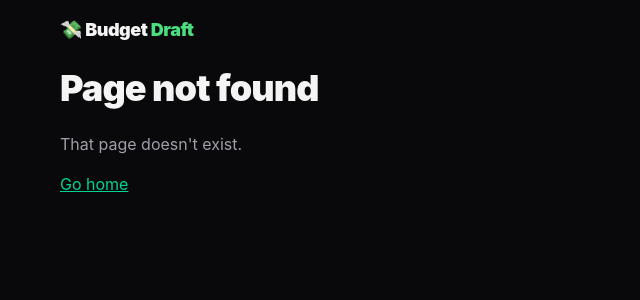
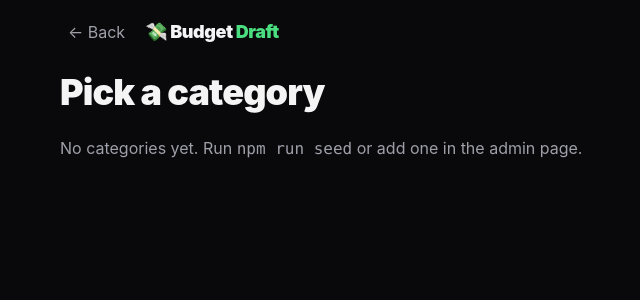
Before and after one commit to sarthak1757/20-_Budget, a React (Vite) app in the folder client/: page /new/bot in a window 1280 px wide. Before the commit this address had no page. Shown: the top 300 px of the page, without its empty margins (28-668 px from the left). Built offline with nearby package versions, Linux system fonts and the light colour scheme.

Commit message:
feat(client): add category picker page
Includes a small useAsync hook so every page handles loading, error and retry the same way.

```diff
--- a/client/src/App.tsx
+++ b/client/src/App.tsx
@@ -1,11 +1,13 @@
 import { Link, Route, Routes } from "react-router";
 import { PageShell } from "./components/ui";
+import { CategoryPickerPage } from "./pages/CategoryPickerPage";
 import { HomePage } from "./pages/HomePage";
 
 export function App() {
   return (
     <Routes>
       <Route path="/" element={<HomePage />} />
+      <Route path="/new/:mode" element={<CategoryPickerPage />} />
       <Route path="*" element={<NotFoundPage />} />
     </Routes>
   );
--- /dev/null
+++ b/client/src/lib/modes.ts
@@ -0,0 +1,9 @@
+import type { GameMode } from "@budget-draft/shared";
+
+// Turns the :mode URL segment into a GameMode, or null if it's not a real mode.
+export function parseMode(value: string | undefined): GameMode | null {
+  if (value === "local" || value === "online" || value === "bot") {
+    return value;
+  }
+  return null;
+}
--- /dev/null
+++ b/client/src/lib/useAsync.ts
@@ -0,0 +1,37 @@
+import { useCallback, useEffect, useState } from "react";
+
+export type AsyncState<T> =
+  | { status: "loading" }
+  | { status: "error"; message: string }
+  | { status: "ready"; data: T };
+
+// Runs an async function when the component mounts (and when `deps` change),
+// and tracks loading / error / ready. `retry` runs it again.
+export function useAsync<T>(load: () => Promise<T>, deps: unknown[]): AsyncState<T> & { retry: () => void } {
+  const [state, setState] = useState<AsyncState<T>>({ status: "loading" });
+  const [attempt, setAttempt] = useState(0);
+
+  useEffect(() => {
+    // Ignore the result if the component unmounted or deps changed meanwhile.
+    let cancelled = false;
+    setState({ status: "loading" });
+    load()
+      .then((data) => {
+        if (!cancelled) {
+          setState({ status: "ready", data });
+        }
+      })
+      .catch((error: unknown) => {
+        if (!cancelled) {
+          const message = error instanceof Error ? error.message : "Something went wrong";
+          setState({ status: "error", message });
+        }
+      });
+    return () => {
+      cancelled = true;
+    };
+  }, [...deps, attempt]);
+
+  const retry = useCallback(() => setAttempt((n) => n + 1), []);
+  return { ...state, retry };
+}
--- /dev/null
+++ b/client/src/pages/CategoryPickerPage.tsx
@@ -0,0 +1,44 @@
+import { Link, Navigate, useParams } from "react-router";
+import { ErrorBox, PageShell, Spinner } from "../components/ui";
+import { fetchCategories } from "../lib/categories";
+import { parseMode } from "../lib/modes";
+import { useAsync } from "../lib/useAsync";
+
+export function CategoryPickerPage() {
+  const mode = parseMode(useParams().mode);
+  const categories = useAsync(fetchCategories, []);
+
+  if (mode === null) {
+    return <Navigate to="/" replace />;
+  }
+
+  return (
+    <PageShell title="Pick a category" backTo="/">
+      {categories.status === "loading" && <Spinner label="Loading categories…" />}
+      {categories.status === "error" && <ErrorBox message={categories.message} onRetry={categories.retry} />}
+      {categories.status === "ready" && categories.data.length === 0 && (
+        <p className="text-zinc-400">No categories yet. Run <code>npm run seed</code> or add one in the admin page.</p>
+      )}
+      {categories.status === "ready" && (
+        <div className="grid grid-cols-1 gap-3 sm:grid-cols-2 lg:grid-cols-3">
+          {categories.data.map((category) => (
+            <Link
+              key={category.slug}
+              to={`/new/${mode}/${category.slug}`}
+              className="flex items-start gap-4 rounded-2xl border border-zinc-800 bg-zinc-900 p-4 transition hover:border-emerald-500 hover:bg-zinc-800"
+            >
+              <span className="text-4xl" aria-hidden>
+                {category.emoji}
+              </span>
+              <span>
+                <span className="block text-lg font-bold">{category.name}</span>
+                <span className="mt-1 block text-sm text-zinc-400">{category.description}</span>
+                <span className="mt-2 block text-xs text-zinc-500">{category.itemCount} items</span>
+              </span>
+            </Link>
+          ))}
+        </div>
+      )}
+    </PageShell>
+  );
+}
```
